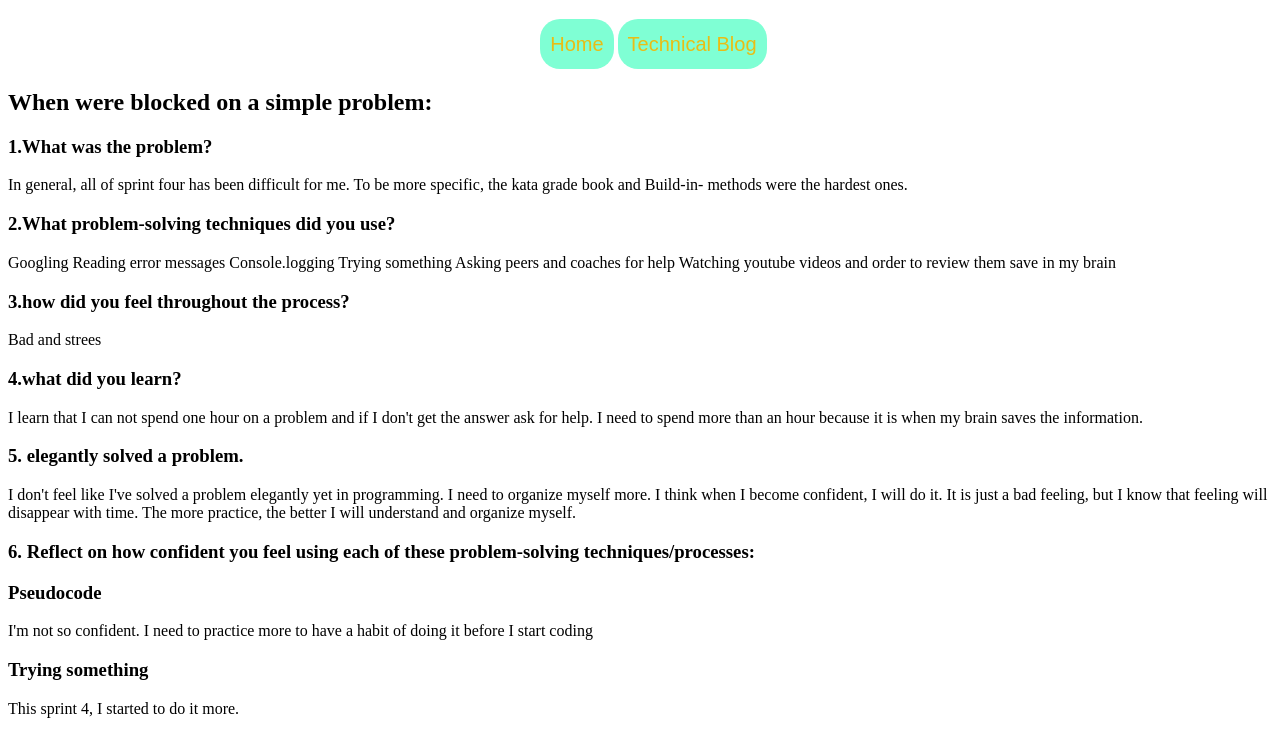
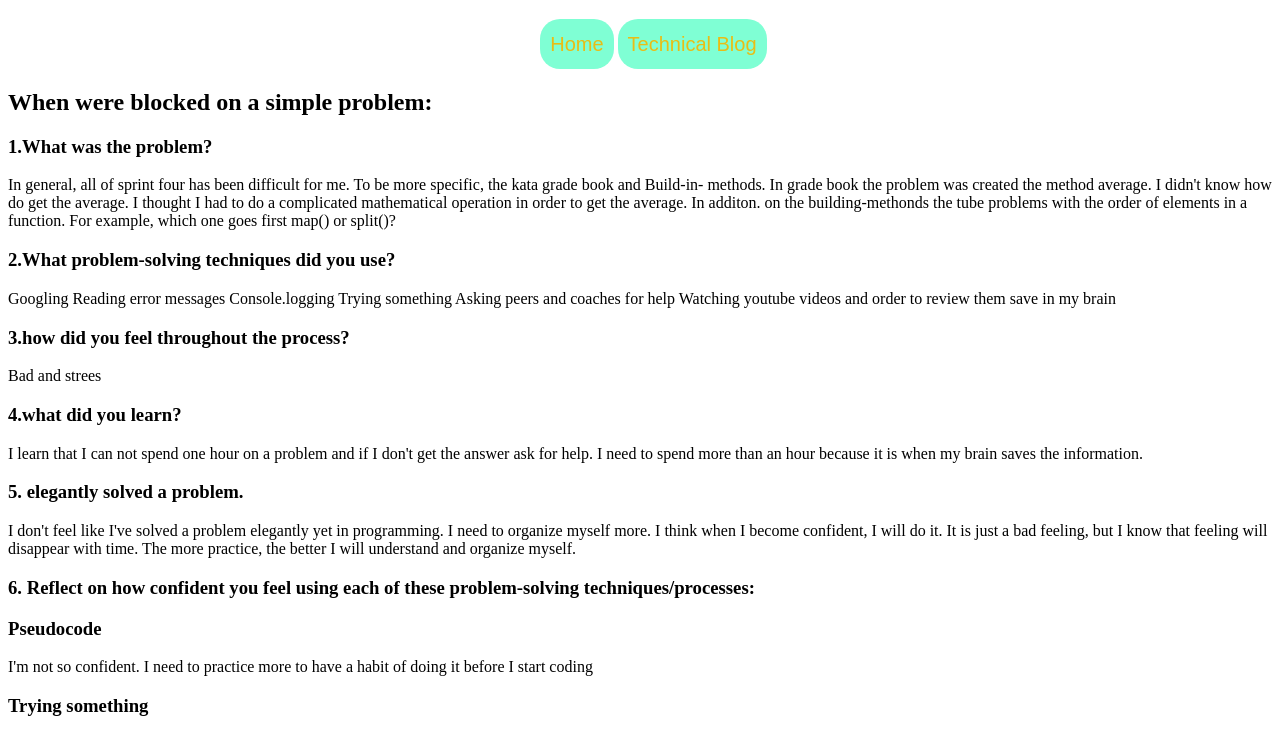
Before and after one commit to pola82/pola82.github.io, a plain HTML site: page blog/problem-solving.html in a window 1280 px wide. Shown: the part 61-794 px from the top of the page. Drawn offline with Linux system fonts and the light colour scheme.

Commit message:
add information to the blog solving problem

```diff
--- a/blog/problem-solving.html
+++ b/blog/problem-solving.html
@@ -28,7 +28,10 @@
 
                 </h3>
                   In general, all of sprint four has been difficult for me. To be more specific,
-                  the kata grade book and Build-in- methods were the hardest ones.
+                  the kata grade book and Build-in- methods. In grade book the problem was created the method average.
+                  I didn't know how do get the average. I thought I had to do a complicated mathematical operation in order
+                  to get the average. In additon. on the building-methonds the tube problems with the order of elements in
+                   a function. For example, which one goes first map() or split()?
 
                 <h3>2.What problem-solving techniques did you use?</h3>
                   Googling
```
